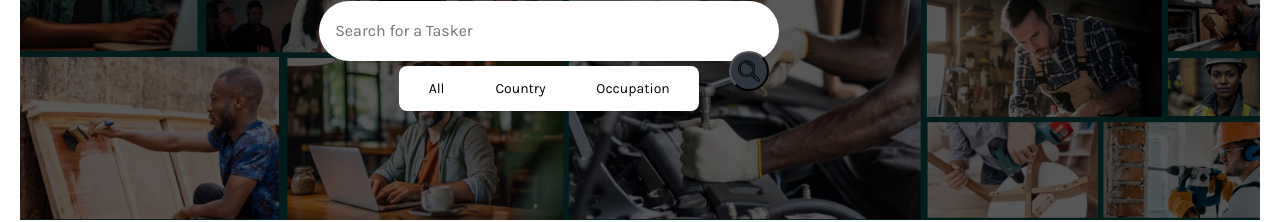
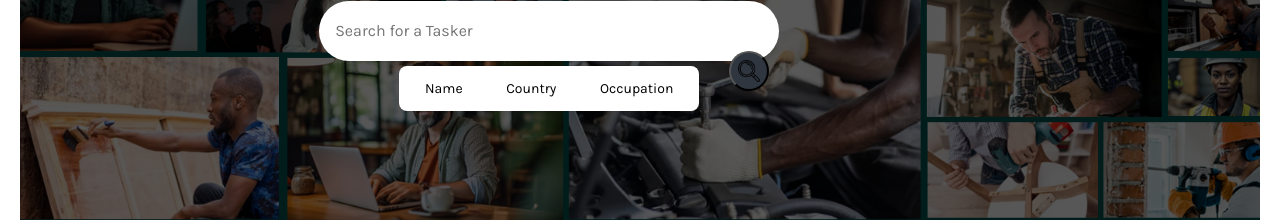
Before and after one commit to Moh-Zaman/IndieTasker, a React (Vite) app: page / in a window 1280 px wide. Shown: the part 248-470 px from the top of the page. Built offline with nearby package versions, Linux system fonts and the light colour scheme; no server answers.

Commit message:
Changed all to name since it has better functionality

```diff
--- a/src/components/FreelanceSearch/FreelanceSearch.jsx
+++ b/src/components/FreelanceSearch/FreelanceSearch.jsx
@@ -17,6 +17,8 @@ function FreelanceSearch() {
         filteredUsers = users.filter(user => user.country == `${countryValue}`)
     } else if (jobValue !== null) {
         filteredUsers = users.filter(user => user.jobTitle == `${jobValue}`)
+    } else if (searchValue !== null) {
+        filteredUsers = users.filter(user => user.name.first == `${searchValue}`)
     }
 
   return (
--- a/src/components/Hero/Hero.jsx
+++ b/src/components/Hero/Hero.jsx
@@ -42,7 +42,7 @@ function Hero() {
     const handleSearchSubmit = () => {
         if (selectedOption === 'country'){
             navigate(`/tasker?country=${searchValue}`)
-        } else if (selectedOption === 'all') {
+        } else if (selectedOption === 'name') {
             navigate(`/tasker?search=${searchValue}`)
         } else if (selectedOption === 'job') {
             navigate(`/tasker?job=${searchValue}`)
@@ -62,8 +62,8 @@ function Hero() {
                     </div>
                     <div className="radio-inputs">
                         <label className="radio">
-                            <input type="radio" name="radio" value="all" checked={selectedOption === 'all'} onChange={handleOptionChange}/>
-                            <span className="name">All</span>
+                            <input type="radio" name="radio" value="name" checked={selectedOption === 'name'} onChange={handleOptionChange}/>
+                            <span className="name">Name</span>
                         </label>
                         <label className="radio">
                             <input type="radio" name="radio" value="country" checked={selectedOption === 'country'} onChange={handleOptionChange}/>
```
